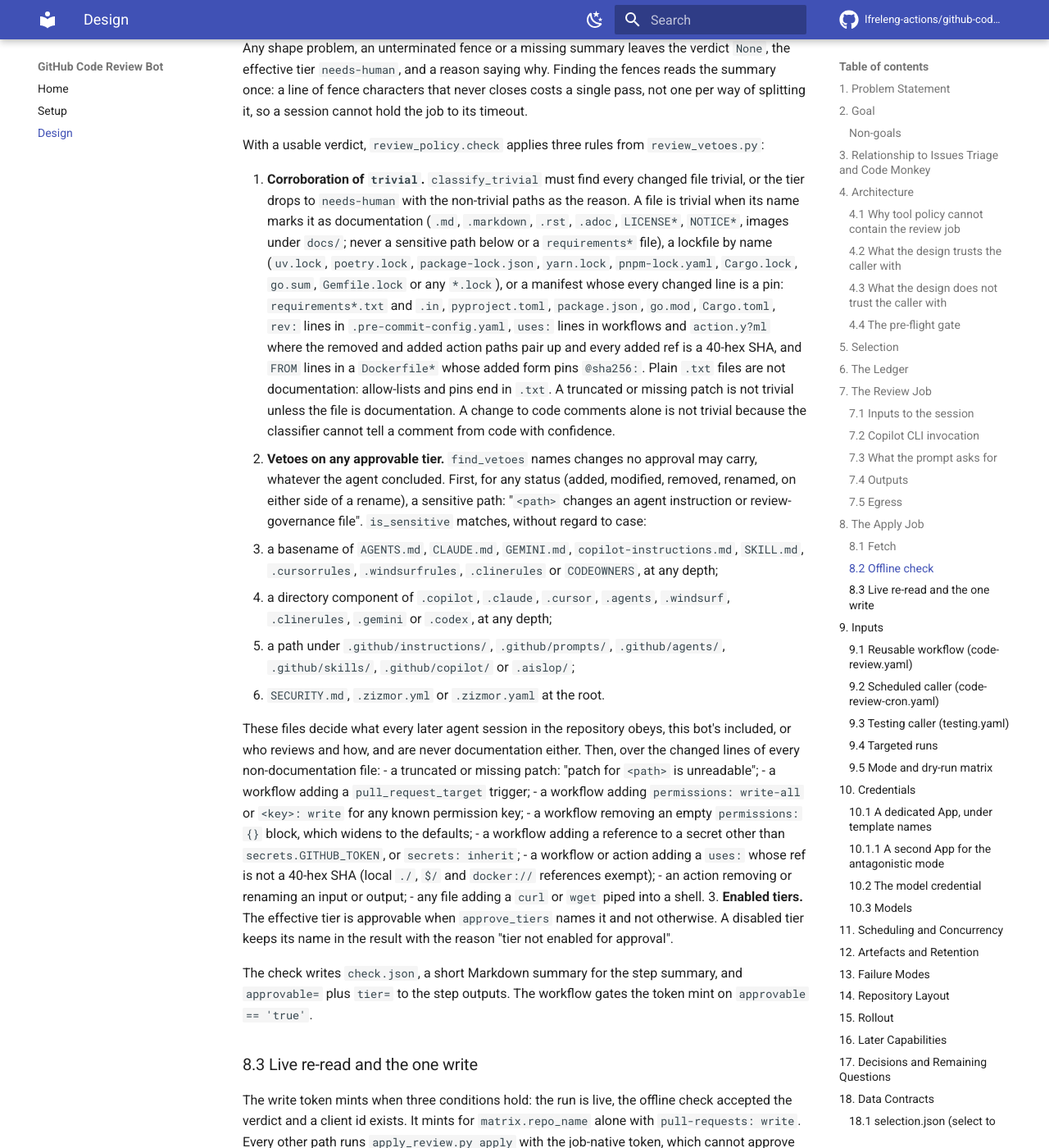
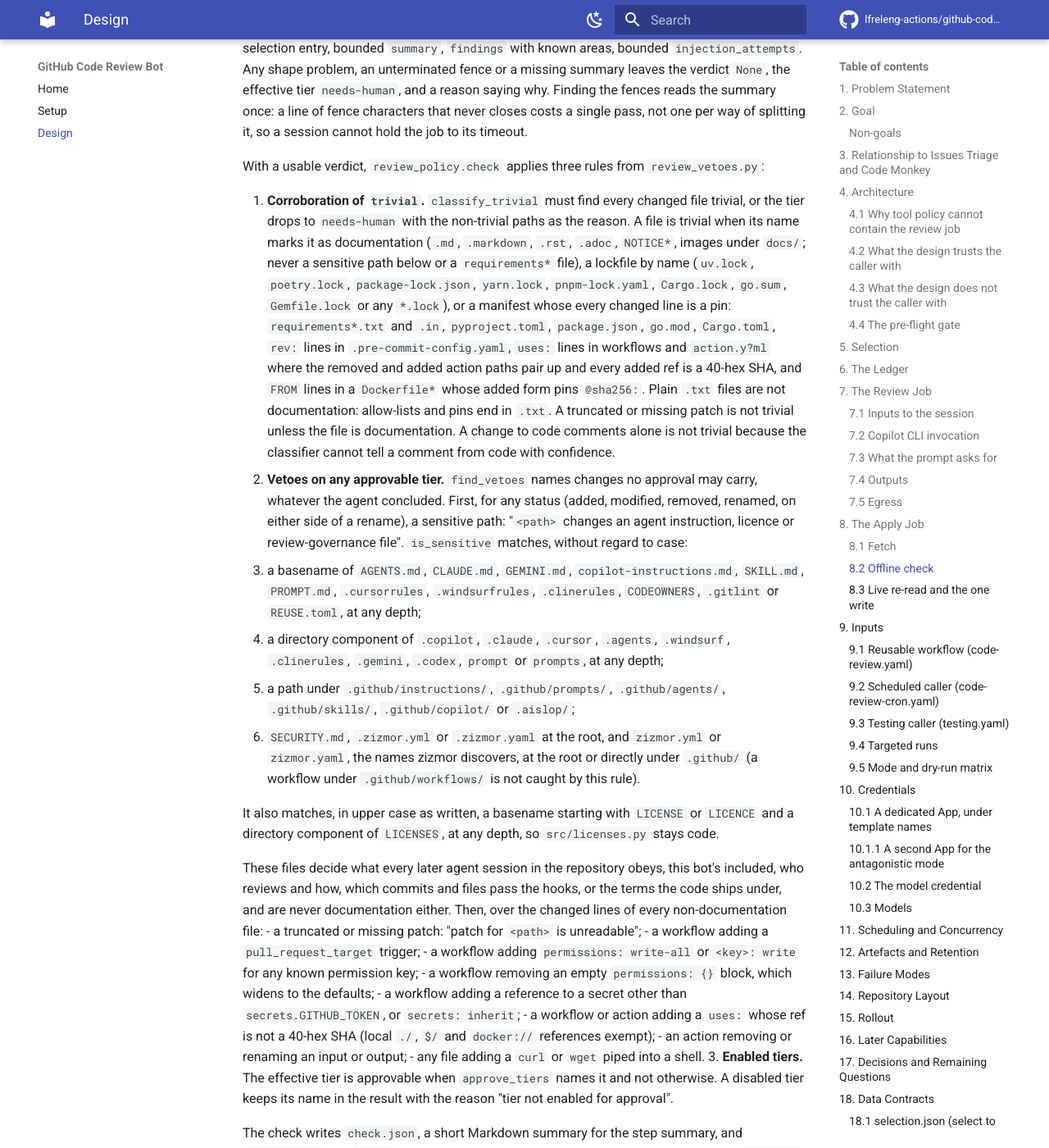
Before and after one commit to lfreleng-actions/github-code-review-bot, an MkDocs documentation site: the page built from docs/DESIGN.md, in a window 1280 px wide and 1400 px high, scrolled down 13471 px. Shown: the whole window at 82% size. Built offline with MkDocs 1.6.1 and Material for MkDocs 9.7.7, drawn with Linux system fonts in a browser that asks for light colours; comment, search, counter and statistics services are not loaded; some of the changed text lies outside the part shown.

Commit message:
Fix(vetoes): Veto prompts, licences and gate files
is_sensitive missed four classes, so a trivial verdict on any of them
was corroborated and a low-risk one carried no veto:

- bot prompts: a directory component of prompt or prompts, or a
  PROMPT.md basename, at any depth and in either case; a prompt
  decides what an agent session does, as AGENTS.md does;
- licences: a basename starting LICENSE or LICENCE, or a LICENSES
  directory component, matched as written so src/licenses.py stays
  code; a licence change is a legal decision;
- .gitlint and REUSE.toml at any depth, which decide which commits
  and files pass the hooks;
- zizmor.yml and zizmor.yaml at the root and directly under
  .github/, the names zizmor actually discovers; the dotted names
  stay.

is_doc no longer names LICENSE, since a licence is now sensitive and
never reaches that test; NOTICE stays documentation. The veto now
reads "changes an agent instruction, licence or review-governance
file", so a licence is not called an instruction file. The prompt's
trivial and needs-human tiers and DESIGN.md sections 7.3, 8.2 and 17
name the new classes. The tests' expected-failure markers go, and
the classifier case that held LICENSE trivial now uses NOTICE.

Co-authored-by: Copilot <223556219+Copilot@users.noreply.github.com>
Signed-off-by: lf-releng-code-monkey-bot[bot] <332050256+lf-releng-code-monkey-bot[bot]@users.noreply.github.com>

```diff
--- a/docs/DESIGN.md
+++ b/docs/DESIGN.md
@@ -530,7 +530,9 @@ lead to a write.
   alone change), lockfiles, README and documentation, comments, or pure
   formatting and typo fixes, and touches no workflow logic,
   triggers, permissions, shell logic, action inputs or outputs, or
-  anything else that changes runtime behaviour.
+  anything else that changes runtime behaviour. Documentation
+  excludes every sensitive path in §8.2: agent instruction files,
+  bot prompts, licences, and review or gate configuration.
 - **`low-risk`**: the diff does touch workflow, action, script or
   code logic, and a full review finds no issue under three heads:
   security (no new or widened permissions, no secrets newly read or
@@ -663,22 +665,31 @@ from `review_vetoes.py`:
    no approval may carry, whatever the agent concluded. First, for
    any status (added, modified, removed, renamed, on either side of
    a rename), a sensitive path: "`<path>` changes an agent
-   instruction or review-governance file". `is_sensitive` matches,
-   without regard to case:
+   instruction, licence or review-governance file". `is_sensitive`
+   matches, without regard to case:
    - a basename of `AGENTS.md`, `CLAUDE.md`, `GEMINI.md`,
-     `copilot-instructions.md`, `SKILL.md`, `.cursorrules`,
-     `.windsurfrules`, `.clinerules` or `CODEOWNERS`, at any depth;
+     `copilot-instructions.md`, `SKILL.md`, `PROMPT.md`,
+     `.cursorrules`, `.windsurfrules`, `.clinerules`, `CODEOWNERS`,
+     `.gitlint` or `REUSE.toml`, at any depth;
    - a directory component of `.copilot`, `.claude`, `.cursor`,
-     `.agents`, `.windsurf`, `.clinerules`, `.gemini` or `.codex`,
-     at any depth;
+     `.agents`, `.windsurf`, `.clinerules`, `.gemini`, `.codex`,
+     `prompt` or `prompts`, at any depth;
    - a path under `.github/instructions/`, `.github/prompts/`,
      `.github/agents/`, `.github/skills/`, `.github/copilot/` or
      `.aislop/`;
-   - `SECURITY.md`, `.zizmor.yml` or `.zizmor.yaml` at the root.
+   - `SECURITY.md`, `.zizmor.yml` or `.zizmor.yaml` at the root, and
+     `zizmor.yml` or `zizmor.yaml`, the names zizmor discovers, at
+     the root or directly under `.github/` (a workflow under
+     `.github/workflows/` is not caught by this rule).
+
+   It also matches, in upper case as written, a basename starting
+   with `LICENSE` or `LICENCE` and a directory component of
+   `LICENSES`, at any depth, so `src/licenses.py` stays code.
 
    These files decide what every later agent session in the
-   repository obeys, this bot's included, or who reviews and how,
-   and are never documentation either. Then, over the changed
+   repository obeys, this bot's included, who reviews and how,
+   which commits and files pass the hooks, or the terms the code
+   ships under, and are never documentation either. Then, over the changed
    lines of every non-documentation file:
    - a truncated or missing patch: "patch for `<path>` is
      unreadable";
@@ -1390,8 +1401,9 @@ Decided:
   and must agree before an approval goes out under that tier.
 - **Vetoes on every approvable tier.** Some changes no approval may
   carry whatever a reviewer concludes: a change to an agent
-  instruction or review-governance file (`AGENTS.md`,
-  `.github/copilot-instructions.md`, `CODEOWNERS` and the rest of
+  instruction, bot prompt, licence or review-governance file
+  (`AGENTS.md`, `.github/copilot-instructions.md`, `prompt/`,
+  `LICENSE`, `CODEOWNERS`, `.gitlint`, `REUSE.toml` and the rest of
   §8.2's list), a new `pull_request_target` trigger, a write
   permission, an unpinned action, a secret reference, a removed
   action input, a download piped into a shell. The list is short
```
Also changed, not shown: other parts of docs/DESIGN.md (+1 -1 lines), prompt/review.md (+9 -3 lines), 2 other files.
